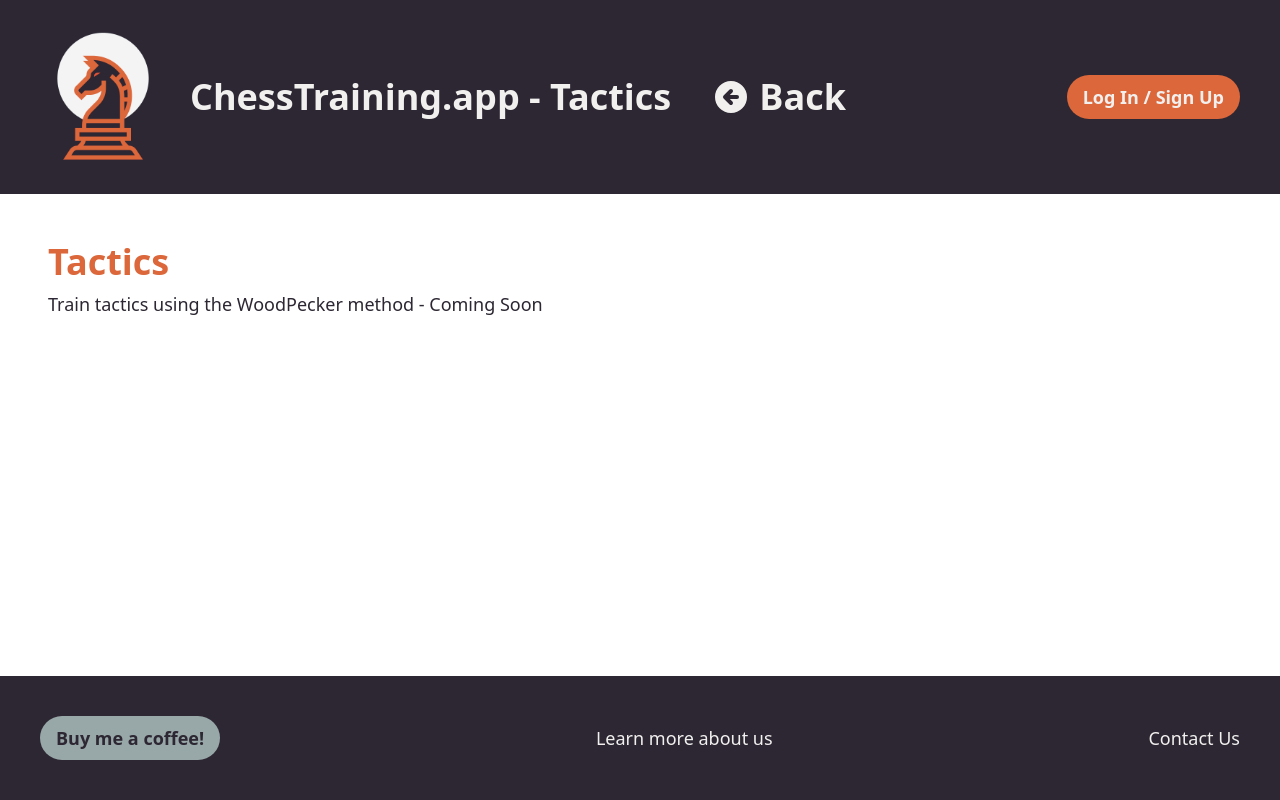
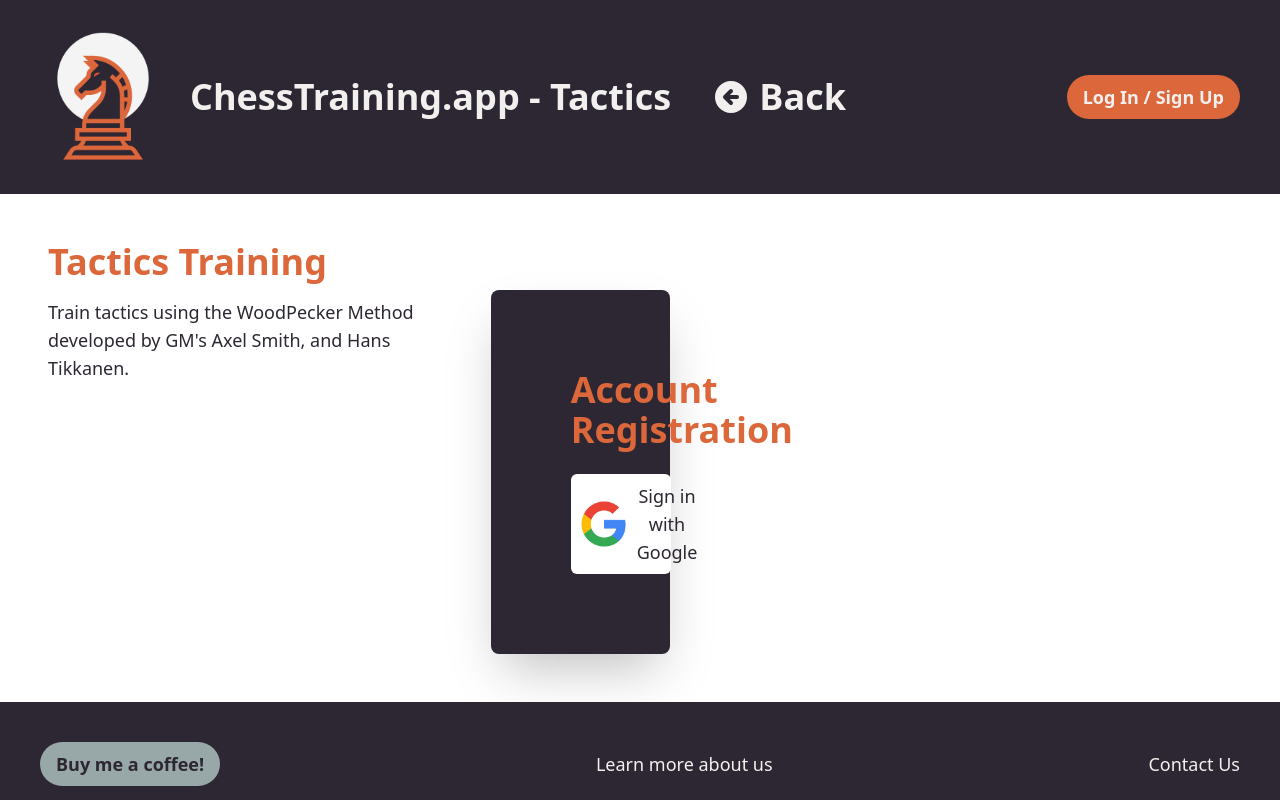
Before and after one commit to KeeghanM/chess-pecker, a Next.js app: page /tactics in a window 1280 px wide. Built offline with nearby package versions, Linux system fonts and the light colour scheme; no server answers.

Commit message:
Tactics Page live

```diff
--- a/pages/index.js
+++ b/pages/index.js
@@ -65,8 +65,8 @@ export default function Home() {
             </div>
           </Link>
         </div>
-        <div className=" border-b-2 md:border-2 border-dark hover:cursor-pointer shadow-lg rounded-2xl bg-slate-400 text-slate-600">
-          <Link href="#">
+        <div className="hover:bg-accent-light border-b-2 md:border-2 border-dark hover:cursor-pointer shadow-lg rounded-2xl bg-light">
+          <Link href="/tactics">
             <div className="p-6 md:p-8 lg:p-10 space-y-2">
               <h1 className="text-4xl font-bold">
                 Tactics Training - <i>Coming Soon</i>
--- a/pages/tactics.js
+++ b/pages/tactics.js
@@ -1,13 +1,29 @@
 import Layout from '../components/Layout'
+import { useState, useEffect, useContext } from 'react'
+import { UserContext } from '../lib/context'
+import LoginForm from '../components/LoginForm'
+
 
 const tactics = () => {
+  const { user } = useContext(UserContext)
+
   return (
     <div>
       <Layout name="Tactics">
-        <div className="flex flex-col p-4 md:p-6 lg:p-12 space-y-2 text-lg text-dark">
-          <h1 className="text-4xl font-bold text-primary">Tactics</h1>
-          <div className="space-y-1 pb-6">
-            <p>Train tactics using the WoodPecker method - Coming Soon</p>
+        <div className="flex flex-col lg:flex-row space-y-12 p-4 md:p-6 lg:p-12 text-lg text-dark">
+          <div className="space-y-4 lg:w-1/3">
+            <h1 className="text-4xl font-bold text-primary">
+              Tactics Training
+            </h1>
+            <div>
+              Train tactics using the WoodPecker Method developed by GM's Axel
+              Smith, and Hans Tikkanen.
+            </div>
+          </div>
+          <div className="lg:pl-12">
+            <div className="w-2/3 lg:w-1/3 align-middle m-auto lg:m-0">
+              <LoginForm redirect='/tactics' />
+            </div>
           </div>
         </div>
       </Layout>
```
